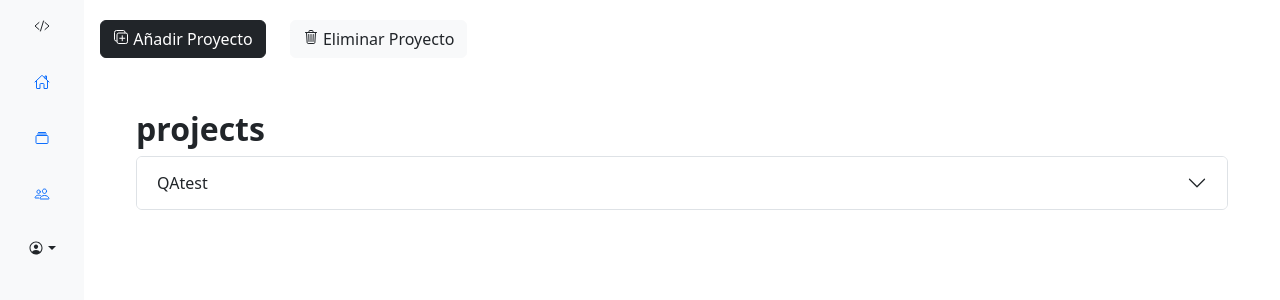
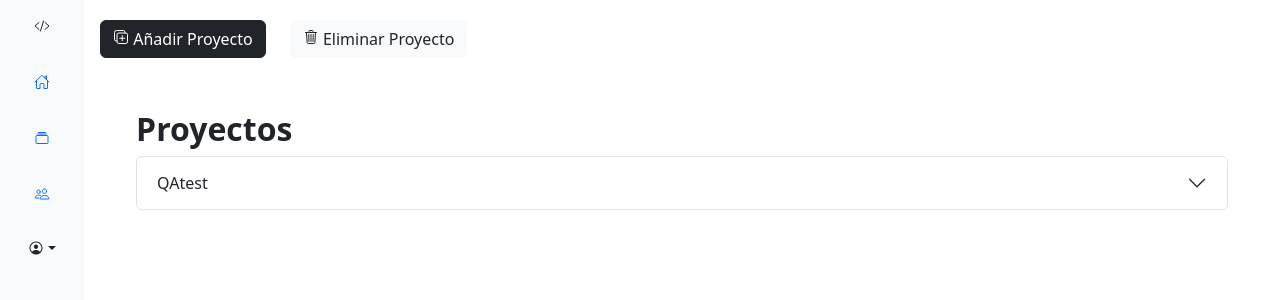
Before and after one commit to GaryVillegas/QAtest, a Django app: page /projects in a window 1280 px wide. Shown: the top 300 px of the page. Run offline with Django 5.2, Linux system fonts and the light colour scheme; a user stored in the database is signed in; data comes from the database, SQL or seed files in the repository; both versions use the stored data as it was after the commit.

```diff
--- a/qatest/core/templates/core/admin/projects.html
+++ b/qatest/core/templates/core/admin/projects.html
@@ -123,7 +123,7 @@
 
           <div class="container my-5">
             <div class="container">
-              <h2><strong> projects </strong></h2>
+              <h2><strong> Proyectos </strong></h2>
               {% for projects in project_list %}
               <div
                 class="accordion my-2"
```
Also changed, not shown: qatest/db.sqlite3, 1 other file.
